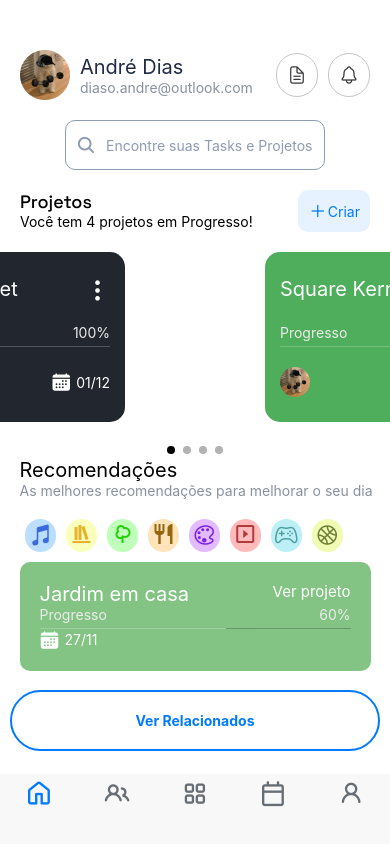
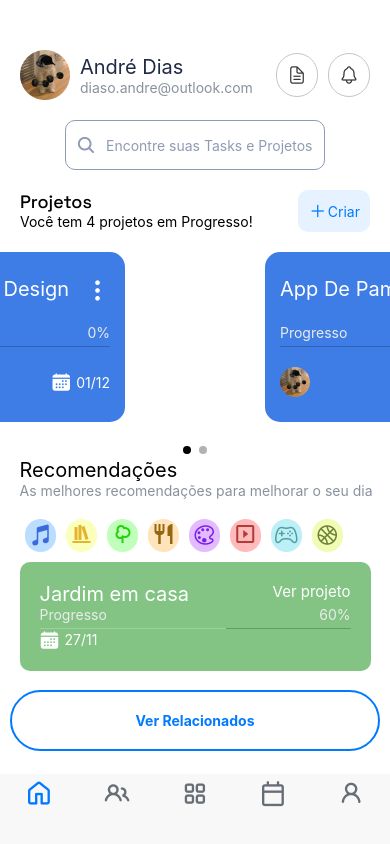
Before and after one commit to https-dre/mindful-nest-app, a React Native app: screen /Home in a window 390 px wide. Built offline with nearby package versions, Linux system fonts and the light colour scheme.

Commit message:
implementa novas verificações ao renderizar o Carrossel da Home

```diff
--- a/components/Carousel.js
+++ b/components/Carousel.js
@@ -24,7 +24,6 @@ const MyCarousel = ({data}) => {
                 ref={flatListRef} // Defina a referência para o FlatList
                 data={data}
                 renderItem={({ item }) => {
-                    if (item.progress !== '100%') {
                     return (
                         <View style={styles.slide}>
                             <Project
@@ -32,7 +31,7 @@ const MyCarousel = ({data}) => {
                             />
                         </View>
                      );
-                    }
+
                 }}
                 horizontal
                 pagingEnabled
--- a/screens/Home.js
+++ b/screens/Home.js
@@ -5,16 +5,26 @@ import {
 
 import Icon from "react-native-vector-icons/Ionicons";
 import MaterialCommunityIcons from '@expo/vector-icons/MaterialCommunityIcons';
-
 import { useNavigation } from "@react-navigation/native";
-
 import Carousel from "../components/Carousel";
-import { projects } from "../exampledata";
 import { useAppState } from "../AppStateContext";
+import { useEffect, useState } from "react";
 
 export const Home = () => {
   const navigation = useNavigation();
-  const { projects, tasks } = useAppState();
+  const { projects } = useAppState();
+  const [ projectsToCarousel, setProjectsToCarousel ] = useState(projects);
+
+  useEffect(() => {
+    setProjectsToCarousel([]);
+    projects.forEach(p => {
+      if (parseFloat(p.progress) != 100.00) {
+        setProjectsToCarousel(prev => [...prev, p])
+      }
+    })
+  }, [projects]);
+
+  console.log(projectsToCarousel);
 
   return (
       <SafeAreaView style={styles.container}>
@@ -66,7 +76,7 @@ export const Home = () => {
         </View>
 
         { /* Carousel */}
-        <Carousel data={projects} />
+        <Carousel data={projectsToCarousel} />
         <Text style={{fontSize: 20, marginLeft:"5%",}}>Recomendações</Text>
         <Text style={{fontSize: 14, marginLeft:"5%", marginBottom:"5%", color: "#88929E"}}>As melhores recomendações para melhorar o seu dia</Text>
         <View style={[styles.recomend,{ flexDirection: "row"}]}>
```
Lines whose indentation alone changed are shown as unchanged.
